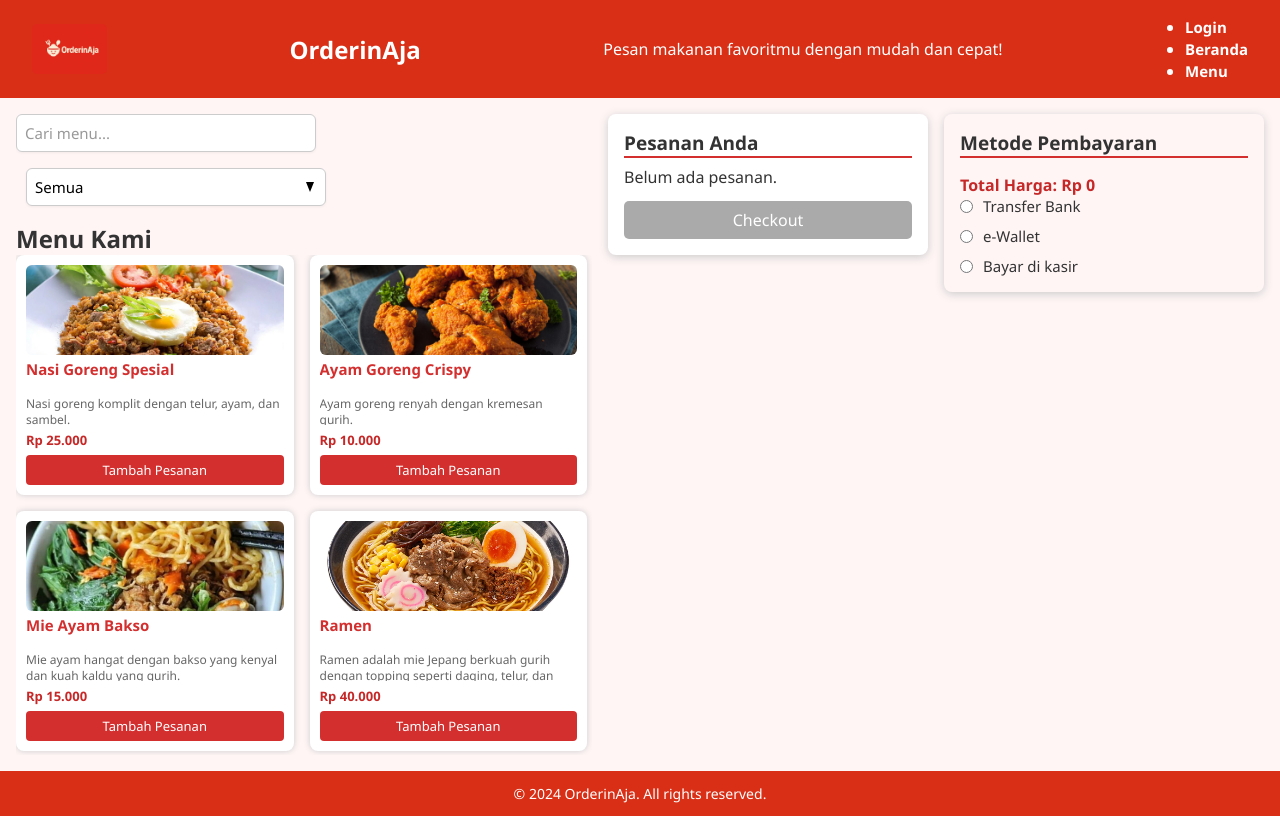
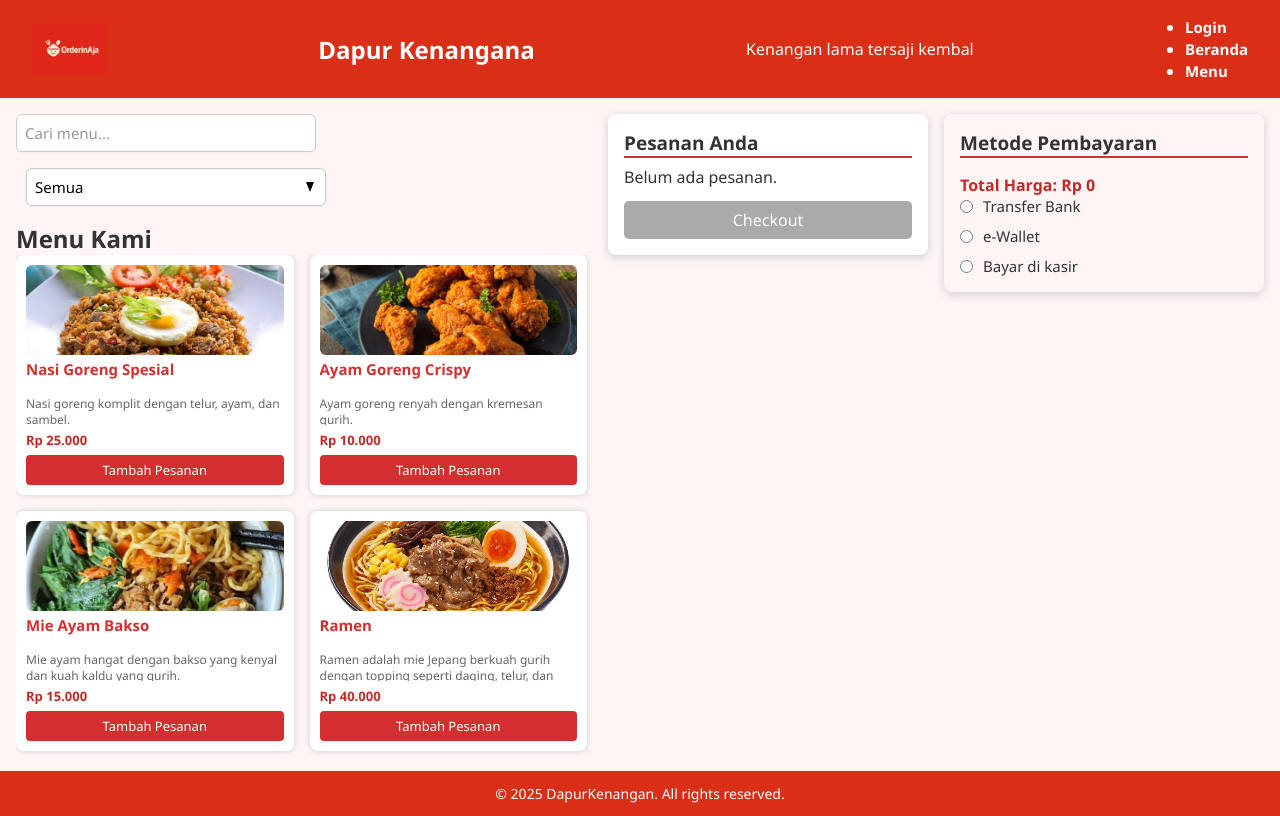
Before and after one commit to AcHaDSW/Tugas-akhir, a plain HTML site: page index.html in a window 1280 px wide. Drawn offline with Linux system fonts and the light colour scheme.

Commit message:
menguubah nama

```diff
--- a/index.html
+++ b/index.html
@@ -11,8 +11,8 @@
 <body>
     <header>
         <img src="logo web.jpg">
-        <h1>OrderinAja</h1>
-        <p>Pesan makanan favoritmu dengan mudah dan cepat!</p>
+        <h1>Dapur Kenangana</h1>
+        <p>Kenangan lama tersaji kembal</p>
         <nav>
             <ul>
                 <li><a href="halamanlogin.html" id="nav-login">Login</a></li>
@@ -76,7 +76,7 @@
         </section>
     </main>
     <footer>
-        <p>&copy; 2024 OrderinAja. All rights reserved.</p>
+        <p>&copy; 2025 DapurKenangan. All rights reserved.</p>
     </footer>
     <script src="script.js"></script
 </body>
```
Also changed, not shown: halamanberanda.html (+2 -2 lines).
